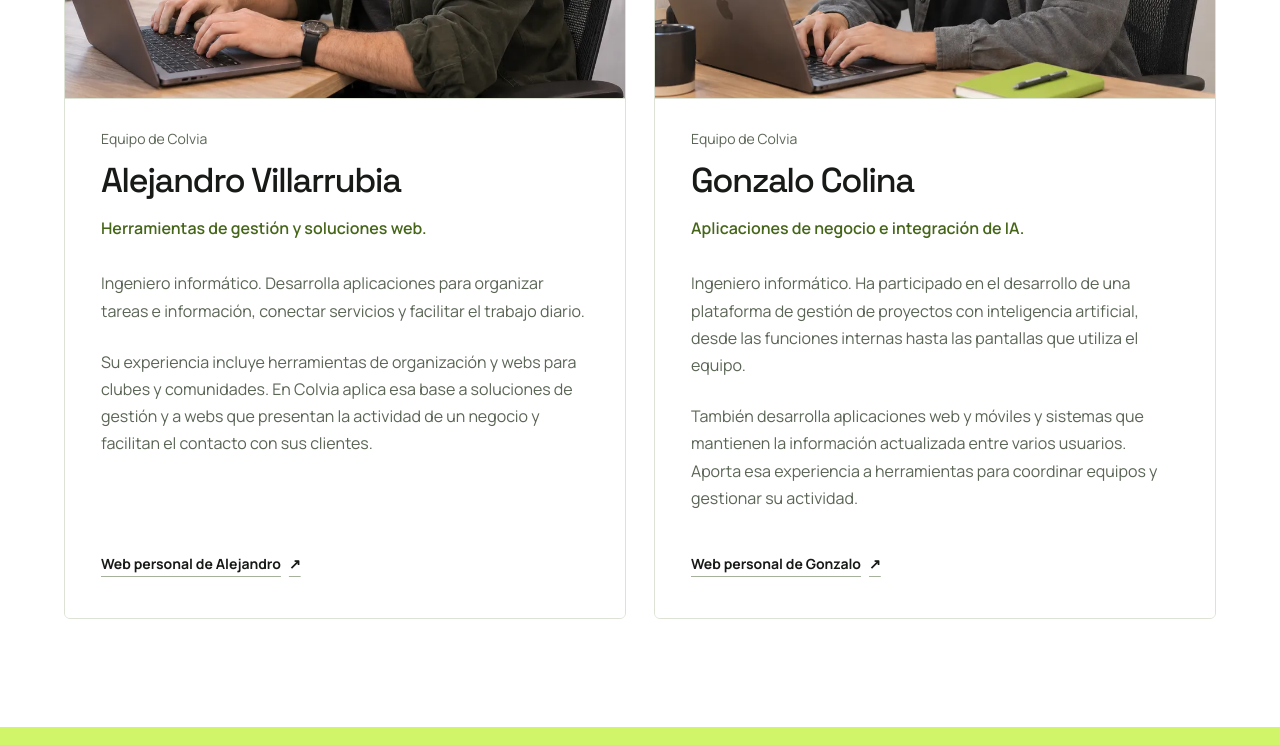
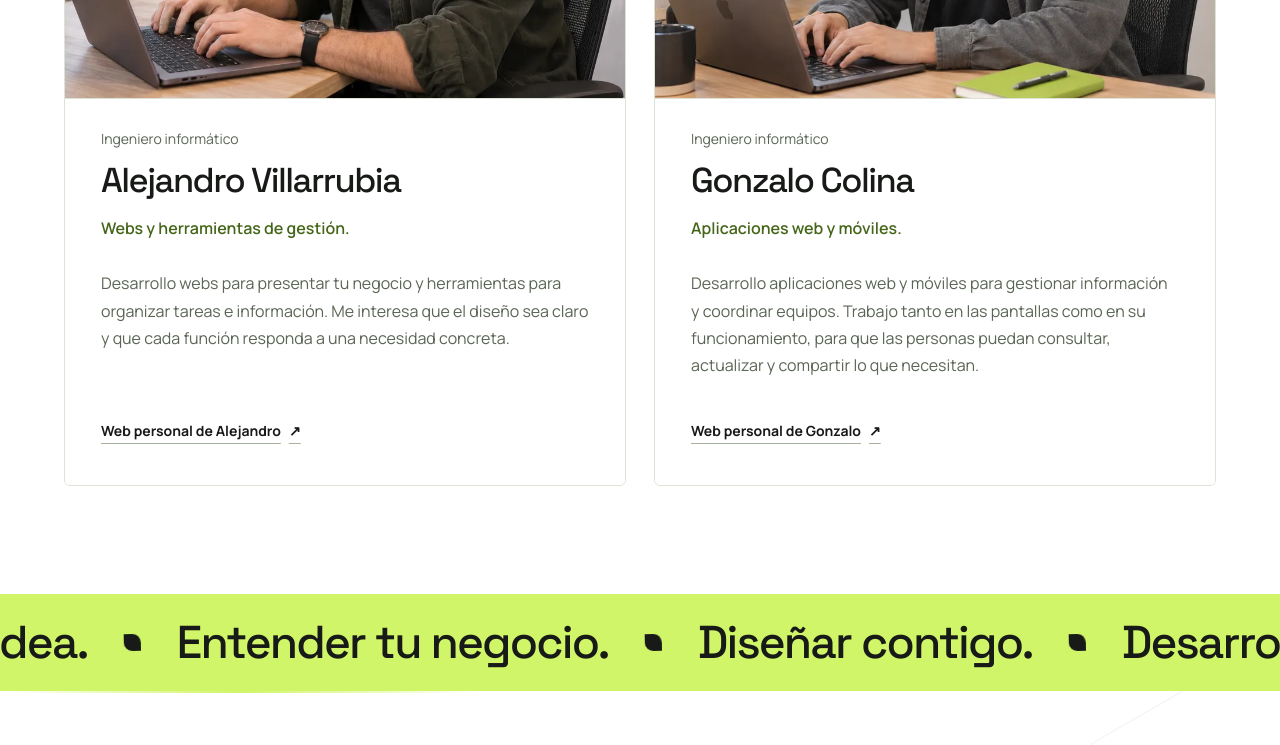
Before and after one commit to villarrubi/colvia, a plain HTML site: page conocenos.html in a window 1280 px wide. Shown: the part 1340-2085 px from the top of the page. Drawn offline with Linux system fonts and the light colour scheme.

Commit message:
Make team introductions shorter and more personal

```diff
--- a/conocenos.html
+++ b/conocenos.html
@@ -210,21 +210,15 @@
               />
             </div>
             <div class="founder-copy">
-              <p>Equipo de Colvia</p>
+              <p>Ingeniero informático</p>
               <h3 id="alejandro-villarrubia">Alejandro Villarrubia</h3>
               <p class="founder-specialty">
-                Herramientas de gestión y soluciones web.
+                Webs y herramientas de gestión.
               </p>
               <p class="founder-bio">
-                Ingeniero informático. Desarrolla aplicaciones para organizar
-                tareas e información, conectar servicios y facilitar el trabajo
-                diario.
-              </p>
-              <p class="founder-bio">
-                Su experiencia incluye herramientas de organización y webs
-                para clubes y comunidades. En Colvia aplica esa base a
-                soluciones de gestión y a webs que presentan la actividad de
-                un negocio y facilitan el contacto con sus clientes.
+                Desarrollo webs para presentar tu negocio y herramientas para
+                organizar tareas e información. Me interesa que el diseño sea
+                claro y que cada función responda a una necesidad concreta.
               </p>
               <a
                 class="text-link"
@@ -248,22 +242,16 @@
               />
             </div>
             <div class="founder-copy">
-              <p>Equipo de Colvia</p>
+              <p>Ingeniero informático</p>
               <h3 id="gonzalo-colina">Gonzalo Colina</h3>
               <p class="founder-specialty">
-                Aplicaciones de negocio e integración de IA.
+                Aplicaciones web y móviles.
               </p>
               <p class="founder-bio">
-                Ingeniero informático. Ha participado en el desarrollo de una
-                plataforma de gestión de proyectos con inteligencia artificial,
-                desde las funciones internas hasta las pantallas que utiliza
-                el equipo.
-              </p>
-              <p class="founder-bio">
-                También desarrolla aplicaciones web y móviles y sistemas que
-                mantienen la información actualizada entre varios usuarios.
-                Aporta esa experiencia a herramientas para coordinar equipos
-                y gestionar su actividad.
+                Desarrollo aplicaciones web y móviles para gestionar información
+                y coordinar equipos. Trabajo tanto en las pantallas como en su
+                funcionamiento, para que las personas puedan consultar,
+                actualizar y compartir lo que necesitan.
               </p>
               <a
                 class="text-link"
```
